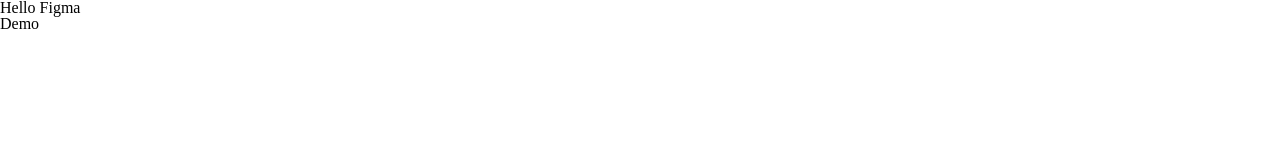
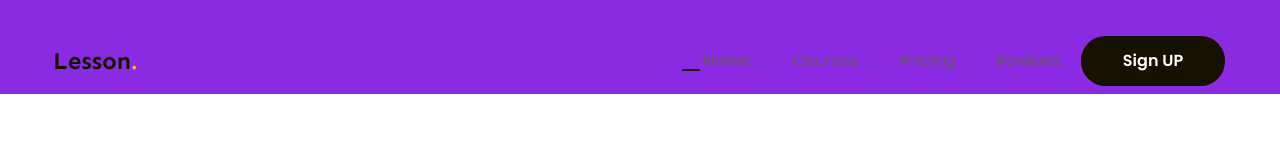
Before and after one commit to FrySimpl3/figma-html, a plain HTML site: page index.html in a window 1280 px wide. Shown: the top 160 px of the page. Drawn offline with Linux system fonts and the light colour scheme.

Commit message:
part 3 -header

```diff
--- a/assets/css/style.css
+++ b/assets/css/style.css
@@ -1,9 +1,80 @@
+:root {
+  --Pop-Font: "Poppins", sans-serif;
+  --Sen-Font: "Sen", sans-serif;
+}
 * {
   box-sizing: border-box;
 }
 html {
   font-size: 62.5%;
 }
-body{
-    font-size: 1.6rem;
+body {
+  font-size: 1.6rem;
+  font-family: var(--Pop-Font);
 }
+/* common Chung */
+a {
+  text-decoration: none;
+}
+.main-content {
+  width: 1170px;
+  max-width: calc(100% - 48px);
+  margin-left: auto;
+  margin-right: auto;
+}
+.btn {
+  display: inline-block;
+  min-width: 118px;
+  padding: 0 16px;
+  line-height: 50px;
+  color: #fff;
+  text-align: center;
+  font-size: 1.6rem;
+  font-weight: 600;
+  width: 100px;
+  height: 50px;
+  flex-shrink: 0;
+  border-radius: 24.5px;
+  background: #171100;
+}
+/* Header */
+.header .body {
+  display: flex;
+  align-items: center;
+  padding: 36px 0 8px 0px;
+}
+.header {
+  background-color: blueviolet;
+}
+.header.fixed {
+  position: sticky;
+  top: -28px;
+}
+.nav {
+  margin-left: auto;
+}
+.nav ul {
+  display: flex;
+}
+.nav a {
+  position: relative;
+  color: #5f5b53;
+  font-size: 1.6rem;
+  padding: 8px 21px;
+}
+.nav a:hover {
+  text-shadow: 1px 0 0 #171100;
+}
+
+.nav li.active::after {
+  position: absolute;
+  display: block;
+  content: "";
+  width: 18px;
+  height: 2px;
+  border-radius: 1px;
+  background: #171100;
+}
+.header .btn-sign-up {
+  min-width: 144px;
+}
--- a/index.html
+++ b/index.html
@@ -6,9 +6,47 @@
     <meta charset="UTF-8" />
     <meta name="viewport" content="width=device-width, initial-scale=1.0" />
     <title>Figma</title>
+
+    <link rel="preconnect" href="https://fonts.googleapis.com" />
+    <link rel="preconnect" href="https://fonts.gstatic.com" crossorigin />
+    <link
+      href="https://fonts.googleapis.com/css2?family=Poppins:ital,wght@0,100;0,200;0,300;0,400;0,500;0,600;0,700;0,800;0,900;1,100;1,200;1,300;1,400;1,500;1,600;1,700;1,800;1,900&display=swap"
+      rel="stylesheet"
+    />
+    <link
+      href="https://fonts.googleapis.com/css2?family=Poppins:ital,wght@0,100;0,200;0,300;0,400;0,500;0,600;0,700;0,800;0,900;1,100;1,200;1,300;1,400;1,500;1,600;1,700;1,800;1,900&family=Sen:wght@400..800&display=swap"
+      rel="stylesheet"
+    />
   </head>
-  <body>
-    <h1>Hello Figma</h1>
-    <h2>Demo</h2>
+  <body style="height: 10000px">
+    <header class="header fixed">
+      <div class="main-content">
+        <div class="body">
+          <!-- Logo -->
+          <img src="./assets/img/logo.svg" alt="logo" class="logo" />
+          <!-- Nav -->
+          <nav class="nav">
+            <ul>
+              <li class="active">
+                <a href="#!">Home</a>
+              </li>
+              <li>
+                <a href="#!">Courses</a>
+              </li>
+              <li>
+                <a href="#!">Pricing</a>
+              </li>
+              <li>
+                <a href="#!">Reviews</a>
+              </li>
+            </ul>
+          </nav>
+          <!-- btn action -->
+          <div class="action">
+            <a href="#!" class="btn btn-sign-up">Sign UP</a>
+          </div>
+        </div>
+      </div>
+    </header>
   </body>
 </html>
```
Also changed, not shown: assets/img/logo.svg (added).
